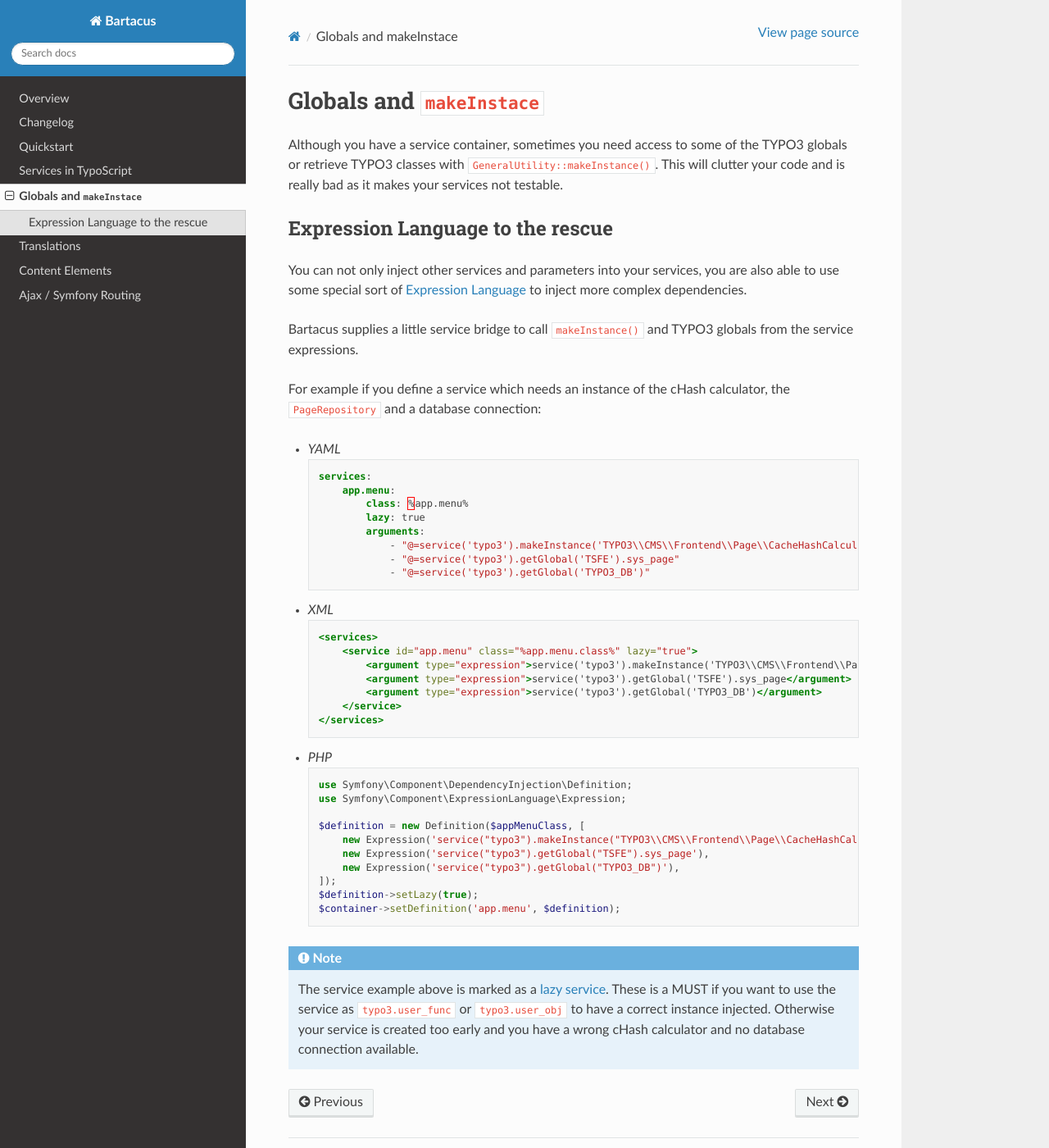
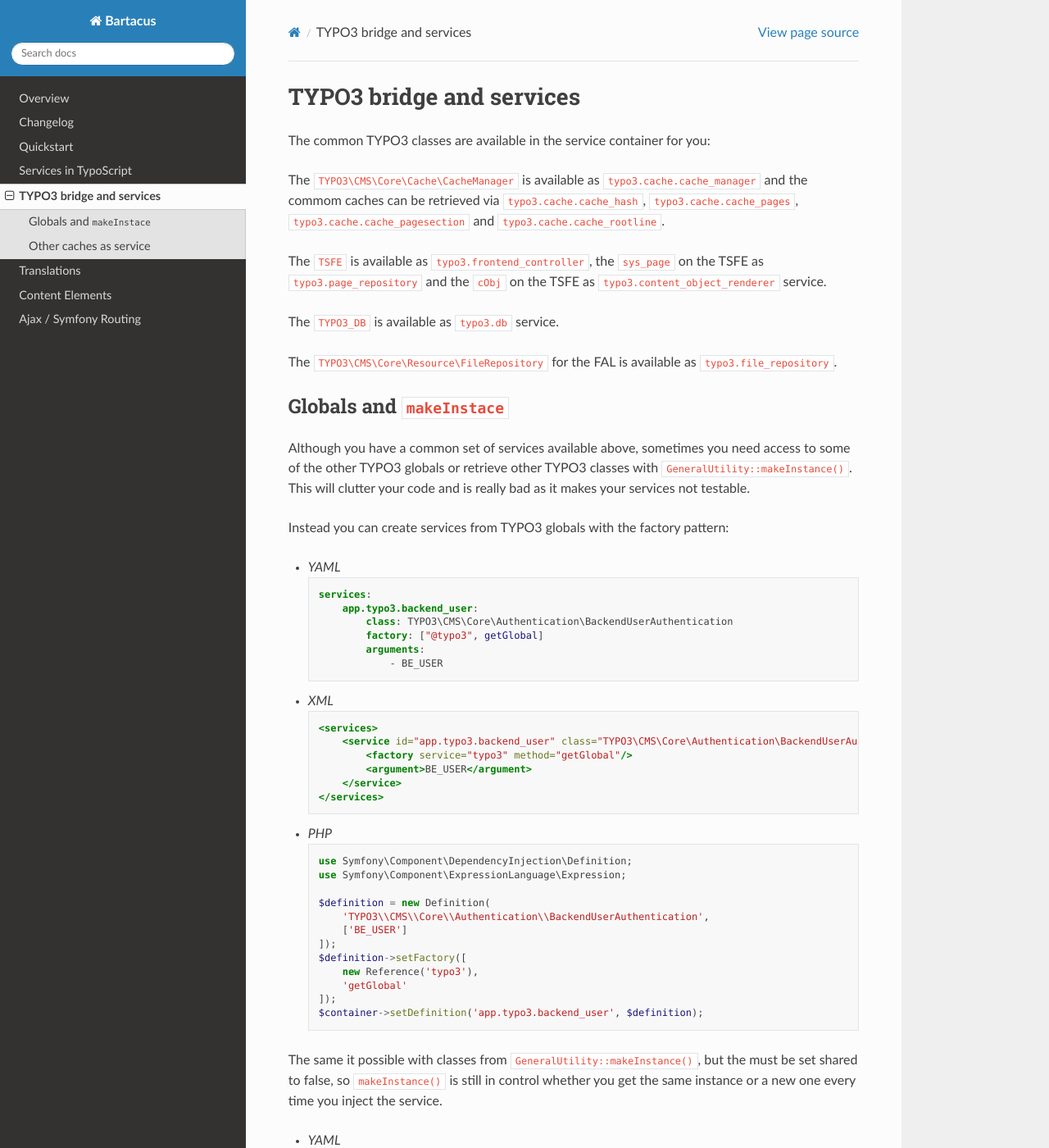
Before and after one commit to Bartacus/BartacusBundle, a Sphinx documentation site: the page built from docs/globals.rst, in a window 1280 px wide and 1400 px high. Shown: the whole window at 82% size. Built offline with Sphinx 7.4.7 and the Read the Docs theme 2.0.0, drawn with Linux system fonts in a browser that asks for light colours; some of the changed text lies outside the part shown.

Commit message:
Improve the typo3 bridge with predefined services and better docs

```diff
--- a/composer.json
+++ b/composer.json
@@ -16,7 +16,7 @@
     "require": {
         "php": "~5.4",
         "ocramius/proxy-manager": "~1.0",
-        "symfony/symfony": "~2.7",
+        "symfony/symfony": "~2.8",
         "typo3/cms": "~6.2.14"
     },
     "require-dev": {
--- a/docs/changelog.rst
+++ b/docs/changelog.rst
@@ -11,6 +11,7 @@
 * Create a bridge session storage to start session if not already started.
 * Fix path to console and eID dispatch if deployed in a symlinked environment.
 * Access to frozen ``TYPO3_CONF_VARS`` within Symfony container.
+* Improve the typo3 bridge with predefined services and better docs.
 
 0.3.2
 =====
--- a/docs/globals.rst
+++ b/docs/globals.rst
@@ -1,46 +1,50 @@
-===========================
+=========================
+TYPO3 bridge and services
+=========================
+
+The common TYPO3 classes are available in the service container for you:
+
+The ``TYPO3\CMS\Core\Cache\CacheManager`` is available as
+``typo3.cache.cache_manager`` and the commom caches can be retrieved via
+``typo3.cache.cache_hash``, ``typo3.cache.cache_pages``,
+``typo3.cache.cache_pagesection`` and ``typo3.cache.cache_rootline``.
+
+The ``TSFE`` is available as ``typo3.frontend_controller``, the ``sys_page`` on
+the TSFE as ``typo3.page_repository`` and the ``cObj`` on the TSFE as
+``typo3.content_object_renderer`` service.
+
+The ``TYPO3_DB`` is available as ``typo3.db`` service.
+
+The ``TYPO3\CMS\Core\Resource\FileRepository`` for the FAL is available as
+``typo3.file_repository``.
+
 Globals and ``makeInstace``
 ===========================
 
-Although you have a service container, sometimes you need access to some of the
-TYPO3 globals or retrieve TYPO3 classes with ``GeneralUtility::makeInstance()``.
-This will clutter your code and is really bad as it makes your services not
-testable.
+Although you have a common set of services available above, sometimes you need
+access to some of the other TYPO3 globals or retrieve other TYPO3 classes with
+``GeneralUtility::makeInstance()``. This will clutter your code and is really
+bad as it makes your services not testable.
 
-Expression Language to the rescue
-=================================
-
-You can not only inject other services and parameters into your services, you
-are also able to use some special sort of
-`Expression Language <http://symfony.com/doc/current/book/service_container.html#using-the-expression-language>`_
-to inject more complex dependencies.
-
-Bartacus supplies a little service bridge to call ``makeInstance()`` and TYPO3
-globals from the service expressions.
-
-For example if you define a service which needs an instance of the cHash
-calculator, the ``PageRepository`` and a database connection:
+Instead you can create services from TYPO3 globals with the factory pattern:
 
 .. configuration-block::
 
     .. code-block:: yaml
 
         services:
-            app.menu:
-                class: %app.menu%
-                lazy: true
+            app.typo3.backend_user:
+                class: TYPO3\CMS\Core\Authentication\BackendUserAuthentication
+                factory: ["@typo3", getGlobal]
                 arguments:
-                    - "@=service('typo3').makeInstance('TYPO3\\CMS\\Frontend\\Page\\CacheHashCalculator')"
-                    - "@=service('typo3').getGlobal('TSFE').sys_page"
-                    - "@=service('typo3').getGlobal('TYPO3_DB')"
+                    - BE_USER
 
     .. code-block:: xml
 
         <services>
-            <service id="app.menu" class="%app.menu.class%" lazy="true">
-                <argument type="expression">service('typo3').makeInstance('TYPO3\\CMS\\Frontend\\Page\\CacheHashCalculator')</argument>
-                <argument type="expression">service('typo3').getGlobal('TSFE').sys_page</argument>
-                <argument type="expression">service('typo3').getGlobal('TYPO3_DB')</argument>
+            <service id="app.typo3.backend_user" class="TYPO3\CMS\Core\Authentication\BackendUserAuthentication">
+                <factory service="typo3" method="getGlobal"/>
+                <argument>BE_USER</argument>
             </service>
         </services>
 
@@ -49,19 +53,98 @@
         use Symfony\Component\DependencyInjection\Definition;
         use Symfony\Component\ExpressionLanguage\Expression;
 
-        $definition = new Definition($appMenuClass, [
-            new Expression('service("typo3").makeInstance("TYPO3\\CMS\\Frontend\\Page\\CacheHashCalculator")'),
-            new Expression('service("typo3").getGlobal("TSFE").sys_page'),
-            new Expression('service("typo3").getGlobal("TYPO3_DB")'),
+        $definition = new Definition(
+            'TYPO3\\CMS\\Core\\Authentication\\BackendUserAuthentication',
+            ['BE_USER']
         ]);
-        $definition->setLazy(true);
-        $container->setDefinition('app.menu', $definition);
+        $definition->setFactory([
+            new Reference('typo3'),
+            'getGlobal'
+        ]);
+        $container->setDefinition('app.typo3.backend_user', $definition);
 
-.. note::
+The same it possible with classes from ``GeneralUtility::makeInstance()``, but
+the must be set shared to false, so ``makeInstance()`` is still in control
+whether you get the same instance or a new one every time you inject the
+service.
 
-    The service example above is marked as a
-    `lazy service <http://symfony.com/doc/current/components/dependency_injection/lazy_services.html>`_.
-    These is a MUST if you want to use the service as ``typo3.user_func`` or
-    ``typo3.user_obj`` to have a correct instance injected. Otherwise your
-    service is created too early and you have a wrong cHash calculator and no
-    database connection available.
+.. configuration-block::
+
+    .. code-block:: yaml
+
+        services:
+            app.typo3.template_service:
+                class: TYPO3\CMS\Core\TypoScript\TemplateService
+                shared: false
+                factory: ["@typo3", makeInstance]
+                arguments:
+                    - "TYPO3\\CMS\\Core\\TypoScript\\TemplateService"
+
+    .. code-block:: xml
+
+        <services>
+            <service id="app.typo3.template_service" class="TYPO3\CMS\Core\TypoScript\TemplateService" shared="false">
+                <factory service="typo3" method="makeInstance"/>
+                <argument>TYPO3\CMS\Core\TypoScript\TemplateService</argument>
+            </service>
+        </services>
+
+    .. code-block:: php
+
+        use Symfony\Component\DependencyInjection\Definition;
+        use Symfony\Component\ExpressionLanguage\Expression;
+
+        $definition = new Definition(
+            'TYPO3\\CMS\\Core\\TypoScript\\TemplateService',
+            ['TYPO3\\CMS\\Core\\TypoScript\\TemplateService']
+        ]);
+        $definition->setShared(false);
+        $definition->setFactory([
+            new Reference('typo3'),
+            'makeInstance'
+        ]);
+        $container->setDefinition('app.typo3.template_service', $definition);
+
+Other caches as service
+=======================
+
+If you have defined your own cache in your extension, make it available to the
+service container to. It's the same as getting a global from TYPO3, but instead
+you are using the cache manager as a factory.
+
+The configured cache in this example is ``acme_geocoding``:
+
+.. configuration-block::
+
+    .. code-block:: yaml
+
+        services:
+            app.cache.acme_geocoding:
+                class: TYPO3\CMS\Core\Cache\Frontend\FrontendInterface
+                factory: ["@typo3.cache.cache_manager", getCache]
+                arguments:
+                    - acme_geocoding
+
+    .. code-block:: xml
+
+        <services>
+            <service id="app.cache.acme_geocoding" class="TYPO3\CMS\Core\Cache\Frontend\FrontendInterface">
+                <factory service="typo3.cache.cache_manager" method="getCache"/>
+                <argument>acme_geocoding</argument>
+            </service>
+        </services>
+
+    .. code-block:: php
+
+        use Symfony\Component\DependencyInjection\Definition;
+        use Symfony\Component\ExpressionLanguage\Expression;
+
+        $definition = new Definition(
+            'TYPO3\\CMS\\Core\\Cache\\Frontend\\FrontendInterface',
+            ['acme_geocoding']
+        ]);
+        $definition->setFactory([
+            new Reference('typo3.cache.cache_manager'),
+            'getCache'
+        ]);
+        $container->setDefinition('app.cache.acme_geocoding', $definition);
```
Also changed, not shown: 2 other files.
